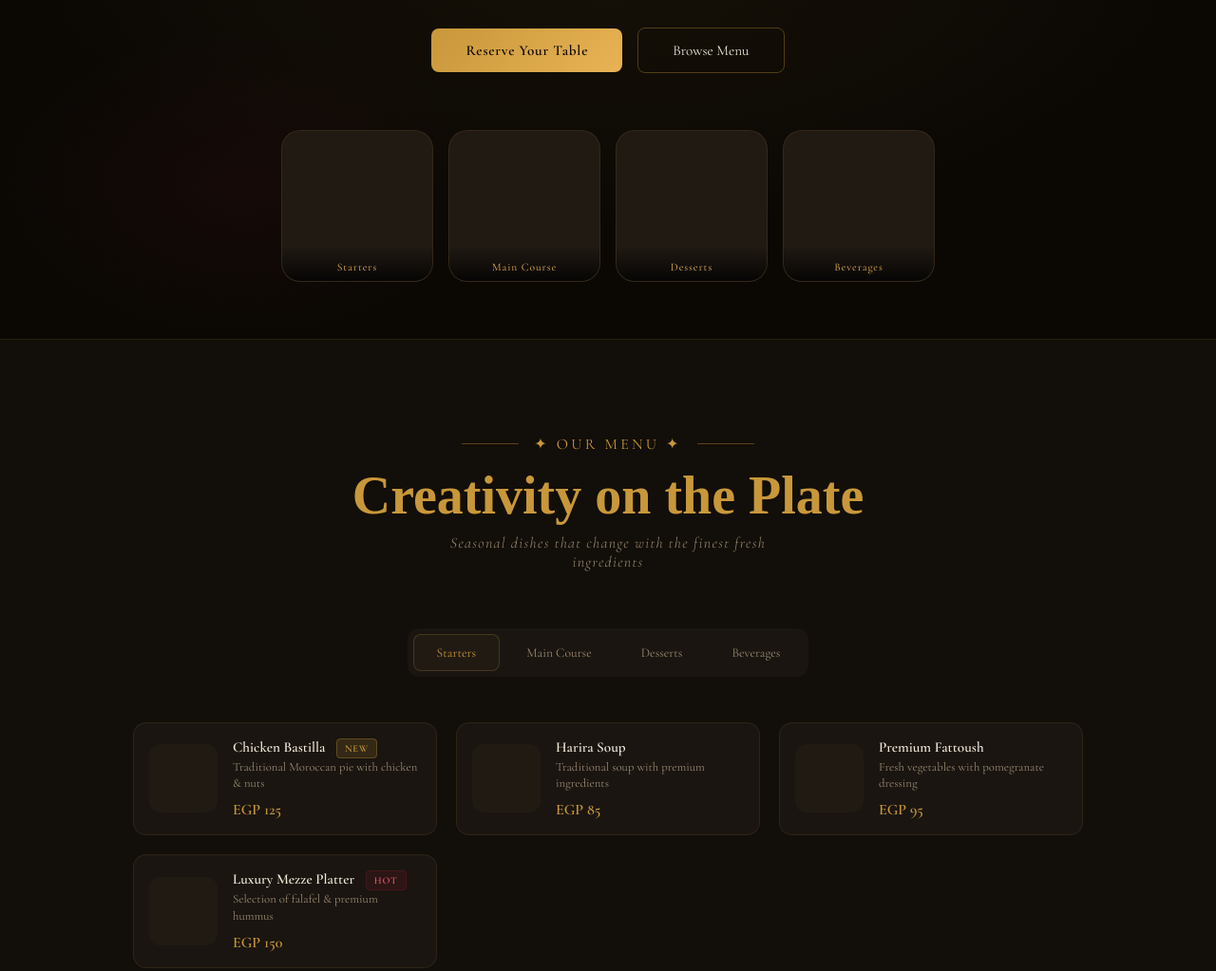
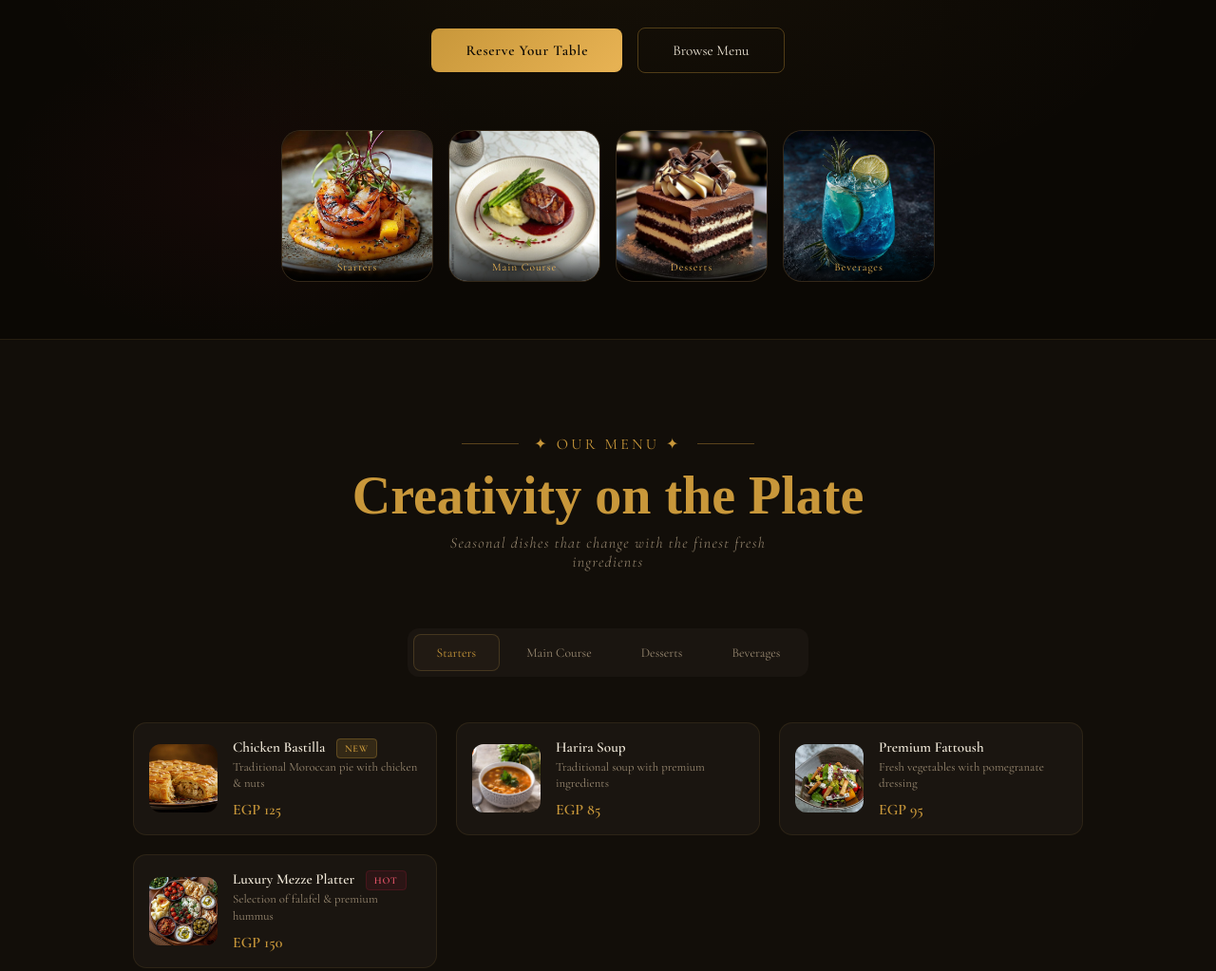
Before and after one commit to tarek-goher/grouping, a plain HTML site: page restaurant/index.html in a window 1280 px wide. Shown: the part 460-1483 px from the top of the page at 95% size. Drawn offline with nearby package versions, Linux system fonts and the light colour scheme; a web font is replaced by a local one.

Commit message:
Fix: update instagram gallery links and complete restaurant page

```diff
--- a/restaurant/index.html
+++ b/restaurant/index.html
@@ -242,19 +242,19 @@ footer{padding:48px 6vw 32px;border-top:1px solid var(--border);text-align:cente
   <!-- ★ Hero food cards with images -->
   <div class="food-row">
     <div class="food-card">
-      <img src="./images/hero-starters.jpg" alt="Starters" onerror="this.style.display='none'">
+      <img src="./images/Starters.jpg" alt="Starters" onerror="this.style.display='none'">
       <div class="food-card-label" id="fc1">Starters</div>
     </div>
     <div class="food-card">
-      <img src="./images/hero-mains.jpg" alt="Main Course" onerror="this.style.display='none'">
+      <img src="./images/MainCourse.jpg" alt="Main Course" onerror="this.style.display='none'">
       <div class="food-card-label" id="fc2">Main Course</div>
     </div>
     <div class="food-card">
-      <img src="./images/hero-desserts.jpg" alt="Desserts" onerror="this.style.display='none'">
+      <img src="./images/Desserts.jpg" alt="Desserts" onerror="this.style.display='none'">
       <div class="food-card-label" id="fc3">Desserts</div>
     </div>
     <div class="food-card">
-      <img src="./images/hero-drinks.jpg" alt="Beverages" onerror="this.style.display='none'">
+      <img src="./images/Beverages.jpg" alt="Beverages" onerror="this.style.display='none'">
       <div class="food-card-label" id="fc4">Beverages</div>
     </div>
   </div>
@@ -349,40 +349,47 @@ footer{padding:48px 6vw 32px;border-top:1px solid var(--border);text-align:cente
   <p class="section-sub" id="insta-sub">@lamsa.restaurant</p>
 
   <!-- ★ Instagram grid with images -->
-  <div class="insta-grid reveal">
+ <div class="insta-grid reveal">
     <div class="insta-item">
-      <img src="./images/social/social-1.jpg" alt="Gallery" onerror="this.style.display='none'">
+      <img src="https://picsum.photos/id/429/400/400" alt="Gallery">
       <div class="insta-overlay"><span class="insta-stat">❤️ 2.4K</span><span class="insta-stat">💬 48</span></div>
     </div>
+
     <div class="insta-item">
-      <img src="./images/social/social-2.jpg" alt="Gallery" onerror="this.style.display='none'">
+      <img src="https://picsum.photos/id/431/400/400" alt="Gallery">
       <div class="insta-overlay"><span class="insta-stat">❤️ 3.1K</span><span class="insta-stat">💬 72</span></div>
     </div>
+
     <div class="insta-item">
-      <img src="./images/social/social-3.jpg" alt="Gallery" onerror="this.style.display='none'">
+      <img src="https://picsum.photos/id/488/400/400" alt="Gallery">
       <div class="insta-overlay"><span class="insta-stat">❤️ 1.8K</span><span class="insta-stat">💬 31</span></div>
     </div>
+
     <div class="insta-item">
-      <img src="./images/social/social-4.jpg" alt="Gallery" onerror="this.style.display='none'">
+      <img src="https://picsum.photos/id/1060/400/400" alt="Gallery">
       <div class="insta-overlay"><span class="insta-stat">❤️ 4.2K</span><span class="insta-stat">💬 96</span></div>
     </div>
+
     <div class="insta-item">
-      <img src="./images/social/social-5.jpg" alt="Gallery" onerror="this.style.display='none'">
+      <img src="https://picsum.photos/id/225/400/400" alt="Gallery">
       <div class="insta-overlay"><span class="insta-stat">❤️ 2.8K</span><span class="insta-stat">💬 55</span></div>
     </div>
+
     <div class="insta-item">
-      <img src="./images/social/social-6.jpg" alt="Gallery" onerror="this.style.display='none'">
+      <img src="https://picsum.photos/id/312/400/400" alt="Gallery">
       <div class="insta-overlay"><span class="insta-stat">❤️ 5.1K</span><span class="insta-stat">💬 140</span></div>
     </div>
+
     <div class="insta-item">
-      <img src="./images/social/social-7.jpg" alt="Gallery" onerror="this.style.display='none'">
+      <img src="https://picsum.photos/id/652/400/400" alt="Gallery">
       <div class="insta-overlay"><span class="insta-stat">❤️ 2.2K</span><span class="insta-stat">💬 38</span></div>
     </div>
+
     <div class="insta-item">
-      <img src="./images/social/social-8.jpg" alt="Gallery" onerror="this.style.display='none'">
+      <img src="https://picsum.photos/id/835/400/400" alt="Gallery">
       <div class="insta-overlay"><span class="insta-stat">❤️ 3.5K</span><span class="insta-stat">💬 87</span></div>
     </div>
-  </div>
+</div>
 </section>
 
 <footer>
@@ -402,16 +409,16 @@ footer{padding:48px 6vw 32px;border-top:1px solid var(--border);text-align:cente
 const menuData = {
   ar: [
     [
-      {img:'bastilla.jpg',      name:'بسطيلة الدجاج',          desc:'طبق مغربي تقليدي بالدجاج والمكسرات',              price:'125 جنيه', badge:'new'},
-      {img:'harira.jpg',        name:'حريرة بالجمال',           desc:'شوربة تقليدية بأرقى المكونات',                    price:'85 جنيه',  badge:''},
-      {img:'fattoush.jpg',      name:'سلطة الفتوش الفاخرة',     desc:'خضروات طازجة مع صلصة الرمان',                    price:'95 جنيه',  badge:''},
-      {img:'mezze.jpg',         name:'مزة فاخرة',               desc:'تشكيلة من الفلافل والحمص المميز',                 price:'150 جنيه', badge:'hot'},
+      {img:'ChickenBastilla.jpg',      name:'بسطيلة الدجاج',          desc:'طبق مغربي تقليدي بالدجاج والمكسرات',              price:'125 جنيه', badge:'new'},
+      {img:'HariraSoup.jpg',        name:'حريرة بالجمال',           desc:'شوربة تقليدية بأرقى المكونات',                    price:'85 جنيه',  badge:''},
+      {img:'PremiumFattoush.jpg',      name:'سلطة الفتوش الفاخرة',     desc:'خضروات طازجة مع صلصة الرمان',                    price:'95 جنيه',  badge:''},
+      {img:'LuxuryMezzePlatter.jpg',         name:'مزة فاخرة',               desc:'تشكيلة من الفلافل والحمص المميز',                 price:'150 جنيه', badge:'hot'},
     ],
     [
-      {img:'lamb-ribs.jpg',     name:'ضلع ضأن على الفحم',        desc:'مع خضروات مشوية وأرز بالأعشاب',                  price:'395 جنيه', badge:'hot'},
-      {img:'chicken-zaatar.jpg',name:'دجاج مشوي بالزعتر',        desc:'مع صلصة الليمون والزيتون والثوم',                 price:'285 جنيه', badge:''},
-      {img:'sea-bass.jpg',      name:'سمك فيليه بالأعشاب',       desc:'سمك طازج من البحر الأحمر مشوي',                  price:'345 جنيه', badge:'new'},
-      {img:'lamb-stew.jpg',     name:'يخنة اللحم الفاخرة',       desc:'تُطهى ببطء 8 ساعات بالتوابل العربية',             price:'320 جنيه', badge:''},
+      {img:'CharcoalLambRibs.jpg',     name:'ضلع ضأن على الفحم',        desc:'مع خضروات مشوية وأرز بالأعشاب',                  price:'395 جنيه', badge:'hot'},
+      {img:'ZaatarGrilledChicken.jpg',name:'دجاج مشوي بالزعتر',        desc:'مع صلصة الليمون والزيتون والثوم',                 price:'285 جنيه', badge:''},
+      {img:'Herb-CrustedSeaBass.jpg',      name:'سمك فيليه بالأعشاب',       desc:'سمك طازج من البحر الأحمر مشوي',                  price:'345 جنيه', badge:'new'},
+      {img:'PremiumLambStew.jpg',     name:'يخنة اللحم الفاخرة',       desc:'تُطهى ببطء 8 ساعات بالتوابل العربية',             price:'320 جنيه', badge:''},
     ],
     [
       {img:'om-ali.jpg',        name:'أم علي الفاخرة',           desc:'حلوى مصرية كلاسيكية بالكريمة المزدوجة',           price:'95 جنيه',  badge:''},
@@ -428,16 +435,16 @@ const menuData = {
   ],
   en: [
     [
-      {img:'bastilla.jpg',      name:'Chicken Bastilla',         desc:'Traditional Moroccan pie with chicken & nuts',     price:'EGP 125',  badge:'new'},
-      {img:'harira.jpg',        name:'Harira Soup',              desc:'Traditional soup with premium ingredients',        price:'EGP 85',   badge:''},
-      {img:'fattoush.jpg',      name:'Premium Fattoush',         desc:'Fresh vegetables with pomegranate dressing',      price:'EGP 95',   badge:''},
-      {img:'mezze.jpg',         name:'Luxury Mezze Platter',     desc:'Selection of falafel & premium hummus',           price:'EGP 150',  badge:'hot'},
+      {img:'ChickenBastilla.jpg',      name:'Chicken Bastilla',         desc:'Traditional Moroccan pie with chicken & nuts',     price:'EGP 125',  badge:'new'},
+      {img:'HariraSoup.jpg',        name:'Harira Soup',              desc:'Traditional soup with premium ingredients',        price:'EGP 85',   badge:''},
+      {img:'PremiumFattoush.jpg',      name:'Premium Fattoush',         desc:'Fresh vegetables with pomegranate dressing',      price:'EGP 95',   badge:''},
+      {img:'LuxuryMezzePlatter.jpg',         name:'Luxury Mezze Platter',     desc:'Selection of falafel & premium hummus',           price:'EGP 150',  badge:'hot'},
     ],
     [
-      {img:'lamb-ribs.jpg',     name:'Charcoal Lamb Ribs',       desc:'With grilled vegetables & herb rice',             price:'EGP 395',  badge:'hot'},
-      {img:'chicken-zaatar.jpg',name:"Za'atar Grilled Chicken",  desc:'With lemon, olive & garlic sauce',                price:'EGP 285',  badge:''},
-      {img:'sea-bass.jpg',      name:'Herb-Crusted Sea Bass',    desc:'Fresh Red Sea fish, grilled to perfection',       price:'EGP 345',  badge:'new'},
-      {img:'lamb-stew.jpg',     name:'Premium Lamb Stew',        desc:'Slow-cooked 8 hours with Arabic spices',          price:'EGP 320',  badge:''},
+      {img:'CharcoalLambRibs.jpg',     name:'Charcoal Lamb Ribs',       desc:'With grilled vegetables & herb rice',             price:'EGP 395',  badge:'hot'},
+      {img:'ZaatarGrilledChicken.jpg',name:"Za'atar Grilled Chicken",  desc:'With lemon, olive & garlic sauce',                price:'EGP 285',  badge:''},
+      {img:'Herb-CrustedSeaBass.jpg',      name:'Herb-Crusted Sea Bass',    desc:'Fresh Red Sea fish, grilled to perfection',       price:'EGP 345',  badge:'new'},
+      {img:'PremiumLambStew.jpg',     name:'Premium Lamb Stew',        desc:'Slow-cooked 8 hours with Arabic spices',          price:'EGP 320',  badge:''},
     ],
     [
       {img:'om-ali.jpg',        name:'Luxe Om Ali',              desc:'Classic Egyptian dessert with double cream',      price:'EGP 95',   badge:''},
@@ -464,7 +471,7 @@ function renderMenu() {
   grid.innerHTML = items.map(item => `
     <div class="menu-item">
       <div class="menu-img">
-        <img src="./images/menu/${item.img}" alt="${item.name}" onerror="this.style.display='none'">
+       <img src="./images/${item.img}" alt="${item.name}" onerror="this.style.outline='2px solid red';this.alt='❌ '+this.src">
       </div>
       <div class="menu-info">
         <div class="menu-name">
```
Also changed, not shown: restaurant/images/Beverages.jpg (added), restaurant/images/CharcoalLambRibs.jpg (added), restaurant/images/ChickenBastilla.jpg (added), restaurant/images/Desserts.jpg (added), restaurant/images/HariraSoup.jpg (added), restaurant/images/Herb-CrustedSeaBass.jpg (added), restaurant/images/LuxuryMezzePlatter.jpg (added), restaurant/images/MainCourse.jpg (added), restaurant/images/PremiumFattoush.jpg (added), restaurant/images/PremiumLambStew.jpg (added), restaurant/images/Starters.jpg (added), restaurant/images/ZaatarGrilledChicken.jpg (added).
